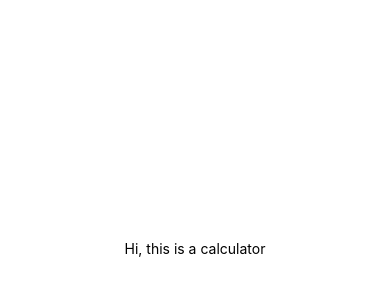
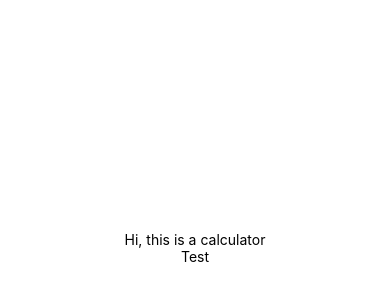
Before and after one commit to lanachiad/calculator-app, a React Native app: screen / in a window 390 px wide. Shown: the part 174-474 px from the top of the page. Built offline with nearby package versions, Linux system fonts and the light colour scheme.

Commit message:
Connect Button component to Calculator

```diff
--- a/Calculator.js
+++ b/Calculator.js
@@ -1,4 +1,5 @@
 import React from 'react';
+import Button from './Button';
 import { StyleSheet, Text, View } from 'react-native';
 
 class Calculator extends React.Component {
@@ -6,6 +7,7 @@ class Calculator extends React.Component {
 		return (
 			<View style={styles.container}>
 				<Text>Hi, this is a calculator</Text>
+				<Button />
 			</View>
 		)
 	}
```
